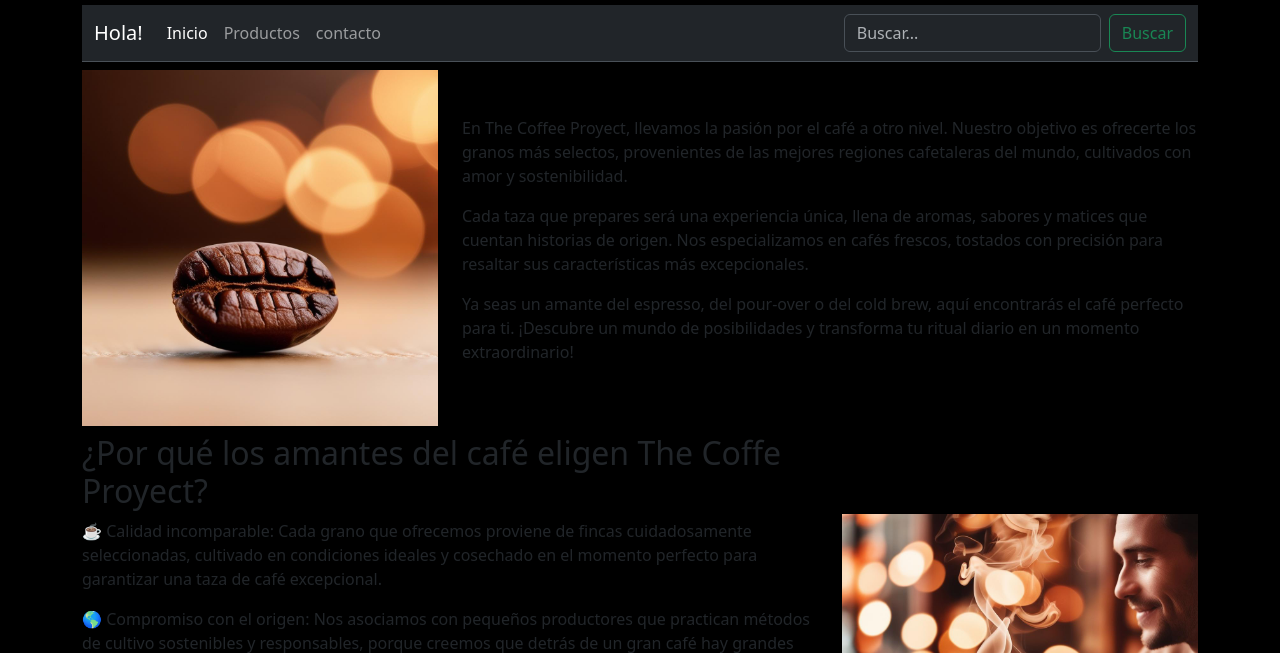
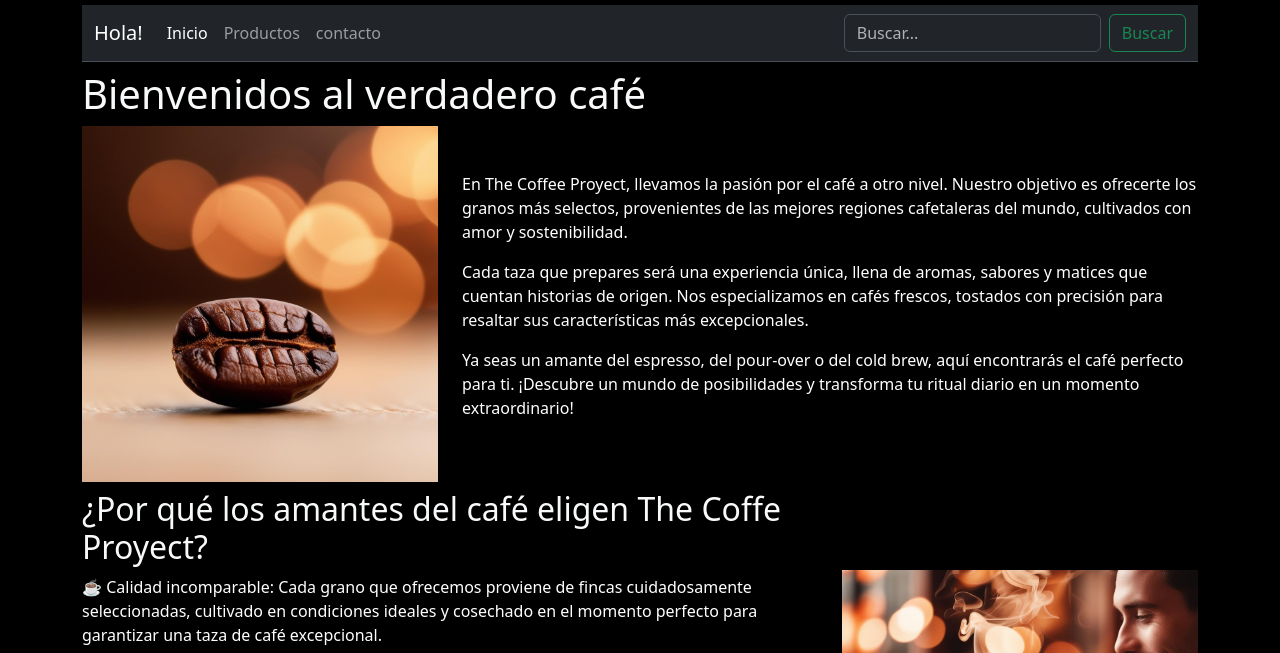
Before and after one commit to ghertzan/Proyecto-final, a plain HTML site: page index.html in a window 1280 px wide. Shown: the part 299-952 px from the top of the page. Drawn offline with nearby package versions, Linux system fonts and the light colour scheme.

Commit message:
para la entrega

```diff
--- a/css/styles.css
+++ b/css/styles.css
@@ -7,7 +7,9 @@
 
 }
 
-
+.p-index p{
+    color: #ffffff;
+}
 
 .logo-img{
     width: 20rem;
--- a/index.html
+++ b/index.html
@@ -50,25 +50,35 @@
         </div>
 
         <div class="row my-2 align-items-center">
+
+              <div class="col-12">
+                <p class="h1 text-light"> Bienvenidos al verdadero café</p>
+              </div>
               <div class="col-4">
                 <img src="./img/macro-grano-cafe.jpg" alt="macro-grano-cafe">
               </div>
               <article class="col-8">
+
+                <div class="p-index">
                 <p>En The Coffee Proyect, llevamos la pasión por el café a otro nivel. Nuestro objetivo es ofrecerte los granos más selectos, provenientes de las mejores regiones cafetaleras del mundo, cultivados con amor y sostenibilidad.</p>
                 <p>Cada taza que prepares será una experiencia única, llena de aromas, sabores y matices que cuentan historias de origen. Nos especializamos en cafés frescos, tostados con precisión para resaltar sus características más excepcionales.</p>
                 <p>Ya seas un amante del espresso, del pour-over o del cold brew, aquí encontrarás el café perfecto para ti. ¡Descubre un mundo de posibilidades y transforma tu ritual diario en un momento extraordinario!</p>
+
+              </div>
               </article>
         </div>
 
         <div class="row my-2 align-items-center">
           <div class="col-8">
-            <h2>¿Por qué los amantes del café eligen The Coffe Proyect?</h2>
+            <p class="h2 text-light">¿Por qué los amantes del café eligen The Coffe Proyect?</p>
+            <div class="p-index">
             <p>☕ Calidad incomparable: Cada grano que ofrecemos proviene de fincas cuidadosamente seleccionadas, cultivado en condiciones ideales y cosechado en el momento perfecto para garantizar una taza de café excepcional.</p>
             <p>🌎 Compromiso con el origen: Nos asociamos con pequeños productores que practican métodos de cultivo sostenibles y responsables, porque creemos que detrás de un gran café hay grandes historias y personas.</p>
             <p>🔥 Frescura garantizada: Tostamos nuestros granos en lotes pequeños y solo bajo pedido para asegurar que cada entrega llegue a tu puerta con el máximo frescor y sabor.</p>
             <p>🎯 Variedad para cada paladar: Ya sea que prefieras un café afrutado, achocolatado o con notas cítricas, nuestra selección está diseñada para satisfacer hasta al más exigente conocedor.</p>
             <p>💡 Asesoría experta: Más que una tienda, somos tu guía en el mundo del café de especialidad. Desde recomendaciones personalizadas hasta consejos sobre métodos de preparación, estamos aquí para acompañarte en cada sorbo.</p>
             <p>En The Coffee Proyect, hacemos todo con un propósito: que te enamores de cada taza.</p>
+            </div>
           </div>
           <div class="col-4">
             <img src="./img/foto-amante-del-cafe.jpg" alt="foto-amante-del-cafe">
```
